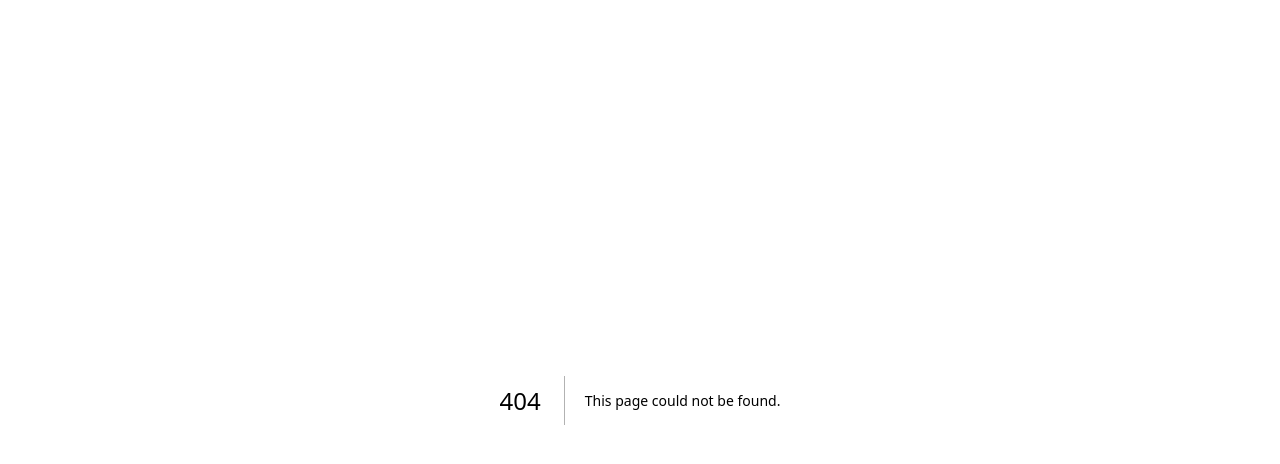
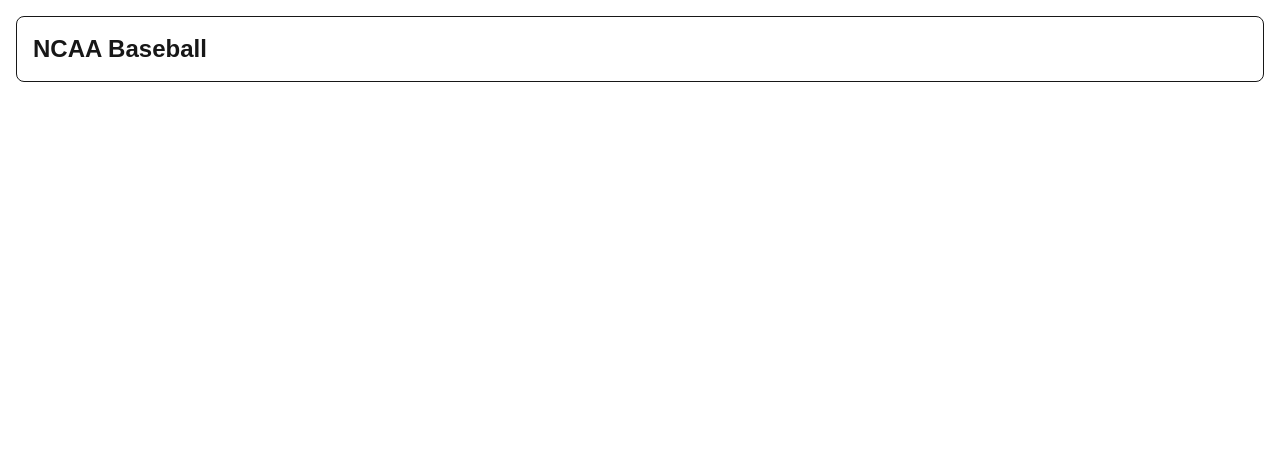
Before and after one commit to drew654/sports, a Next.js app: page / in a window 1280 px wide. Before the commit this address had no page. Shown: the top 464 px of the page. Built offline with nearby package versions, Linux system fonts and the light colour scheme.

Commit message:
Home screen

```diff
--- /dev/null
+++ b/src/app/page.jsx
@@ -0,0 +1,23 @@
+"use client";
+
+const Sports = () => {
+  const sports = [
+    { name: "NCAA Baseball", path: "/baseball/college-baseball/scoreboard" },
+  ];
+
+  return (
+    <div className="p-4">
+      {sports.map((sport) => (
+        <div
+          key={sport.name}
+          className="p-4 border rounded-lg mb-4 cursor-pointer"
+          onClick={() => (window.location.href = sport.path)}
+        >
+          <h1 className="text-2xl font-bold select-none">{sport.name}</h1>
+        </div>
+      ))}
+    </div>
+  );
+};
+
+export default Sports;
```
